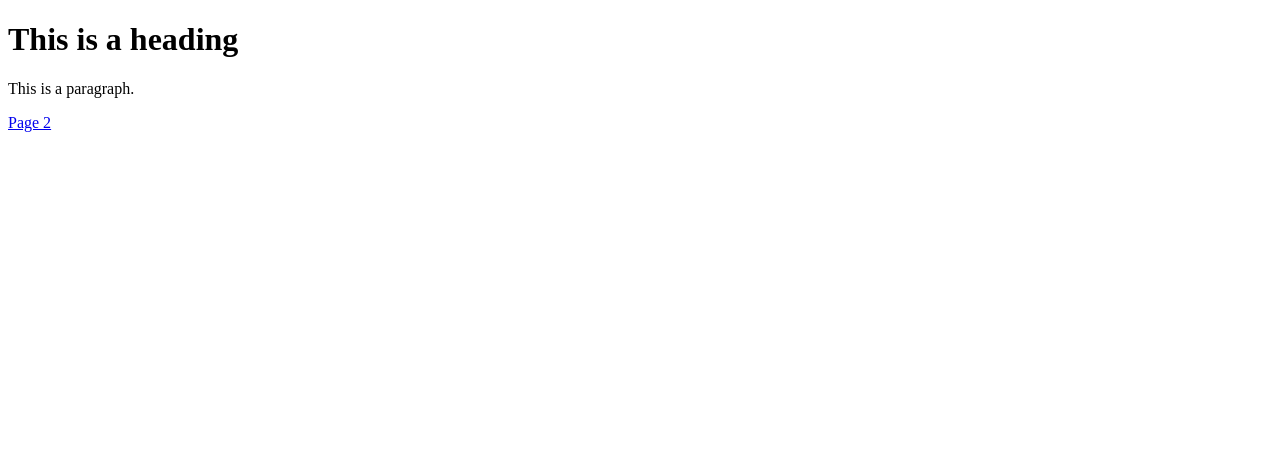
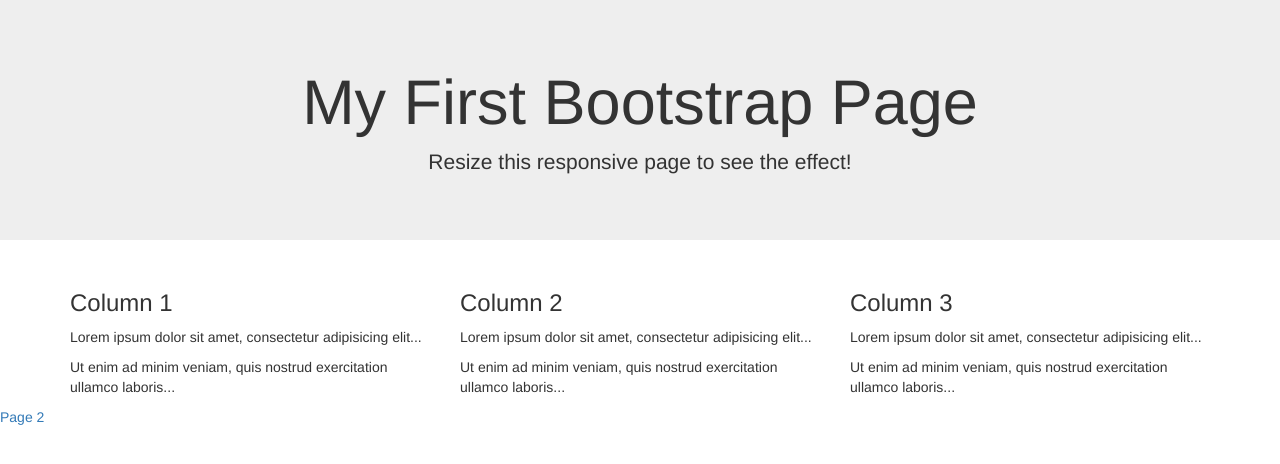
Before and after one commit to musa90/musa90.github.io, a plain HTML site: page index.html in a window 1280 px wide. Drawn offline with nearby package versions, Linux system fonts and the light colour scheme.

Commit message:
Update index.html

```diff
--- a/index.html
+++ b/index.html
@@ -1,12 +1,39 @@
 <!DOCTYPE html>
-<html>
-<title>HTML Tutorial</title>
+<html lang="en">
+<head>
+  <title>Bootstrap Example</title>
+  <meta charset="utf-8">
+  <meta name="viewport" content="width=device-width, initial-scale=1">
+  <link rel="stylesheet" href="https://maxcdn.bootstrapcdn.com/bootstrap/3.3.7/css/bootstrap.min.css">
+  <script src="https://ajax.googleapis.com/ajax/libs/jquery/3.3.1/jquery.min.js"></script>
+  <script src="https://maxcdn.bootstrapcdn.com/bootstrap/3.3.7/js/bootstrap.min.js"></script>
+</head>
 <body>
 
-<h1>This is a heading</h1>
-<p>This is a paragraph.</p>
+<div class="jumbotron text-center">
+  <h1>My First Bootstrap Page</h1>
+  <p>Resize this responsive page to see the effect!</p>
+</div>
 
+<div class="container">
+  <div class="row">
+    <div class="col-sm-4">
+      <h3>Column 1</h3>
+      <p>Lorem ipsum dolor sit amet, consectetur adipisicing elit...</p>
+      <p>Ut enim ad minim veniam, quis nostrud exercitation ullamco laboris...</p>
+    </div>
+    <div class="col-sm-4">
+      <h3>Column 2</h3>
+      <p>Lorem ipsum dolor sit amet, consectetur adipisicing elit...</p>
+      <p>Ut enim ad minim veniam, quis nostrud exercitation ullamco laboris...</p>
+    </div>
+    <div class="col-sm-4">
+      <h3>Column 3</h3>
+      <p>Lorem ipsum dolor sit amet, consectetur adipisicing elit...</p>
+      <p>Ut enim ad minim veniam, quis nostrud exercitation ullamco laboris...</p>
+    </div>
+  </div>
+</div>
 <a href="page2.html">Page 2</a>
-
 </body>
 </html>
```
